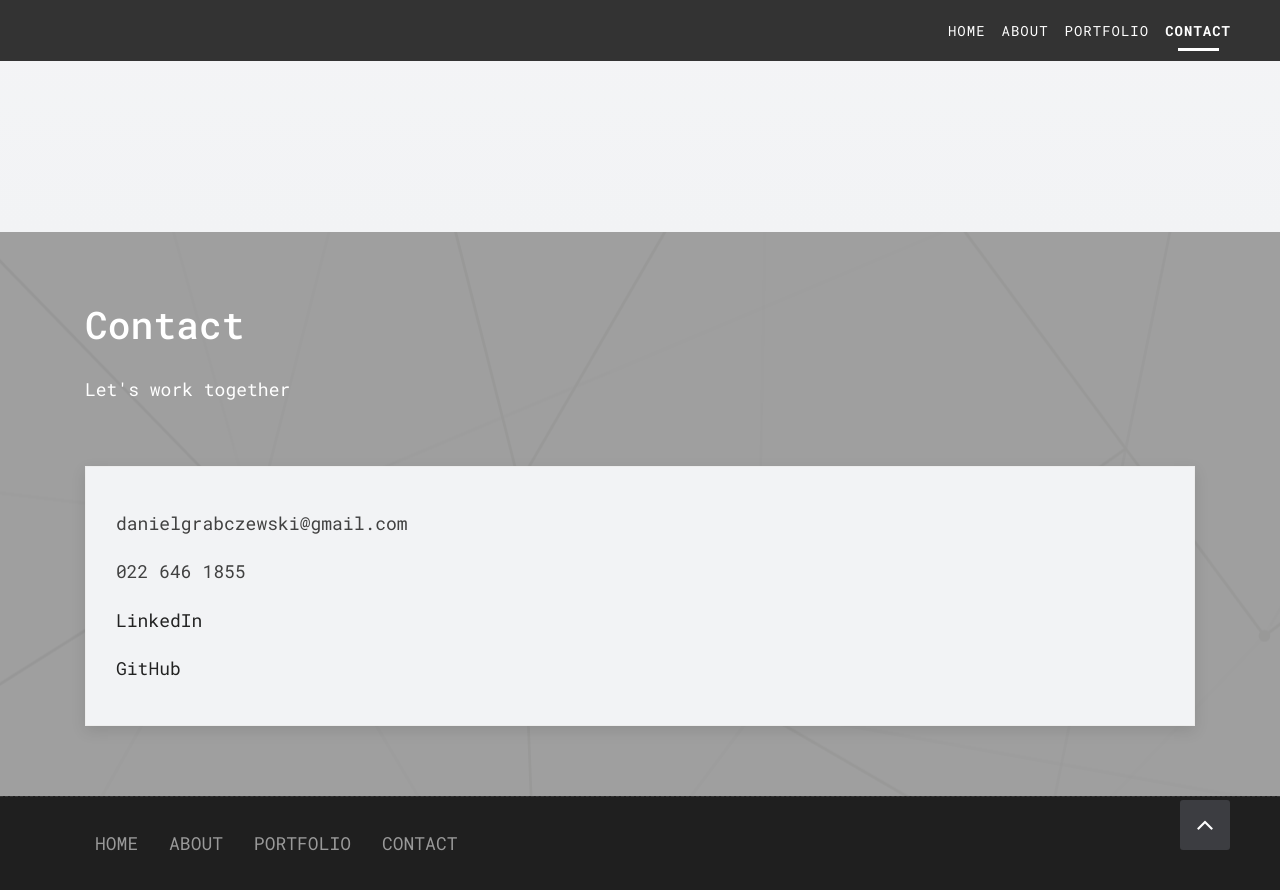
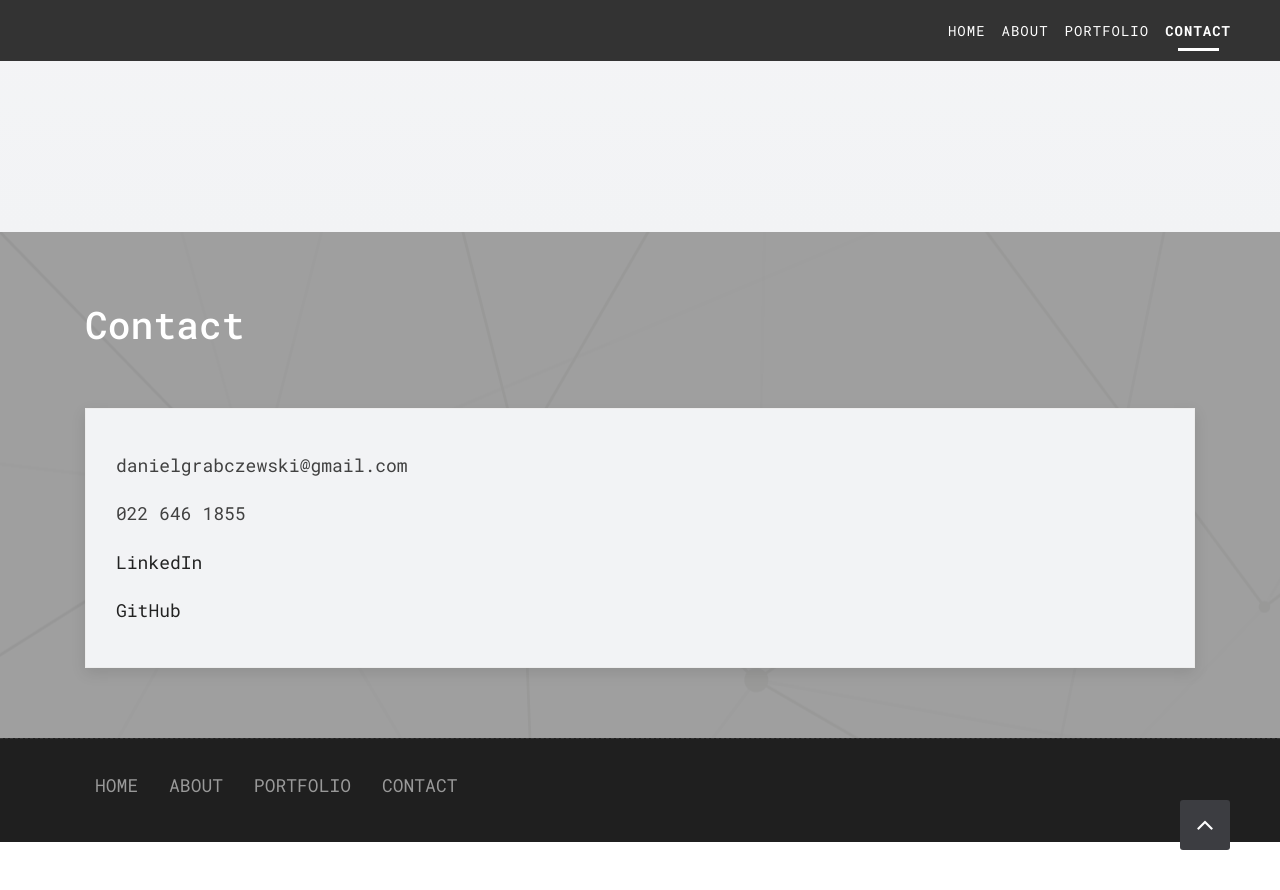
Before and after one commit to daniel-grabczewski/daniel-grabczewski.github.io, a Jekyll site: the page built from index.html, in a window 1280 px wide and 900 px high, scrolled down 4468 px. Shown: the top 890 px of the window. Built offline with Jekyll 4.4.1, drawn with Linux system fonts in a browser that asks for light colours.

Commit message:
Remove "let's work together" text from contact section on index.html

```diff
--- a/index.html
+++ b/index.html
@@ -129,7 +129,6 @@ title: "Daniel's Portfolio"
       <div class="container">
         <div class="section-title text-left">
           <h3>Contact</h3>
-          <p>Let's work together</p>
         </div>
 
         <div class="row">
```
